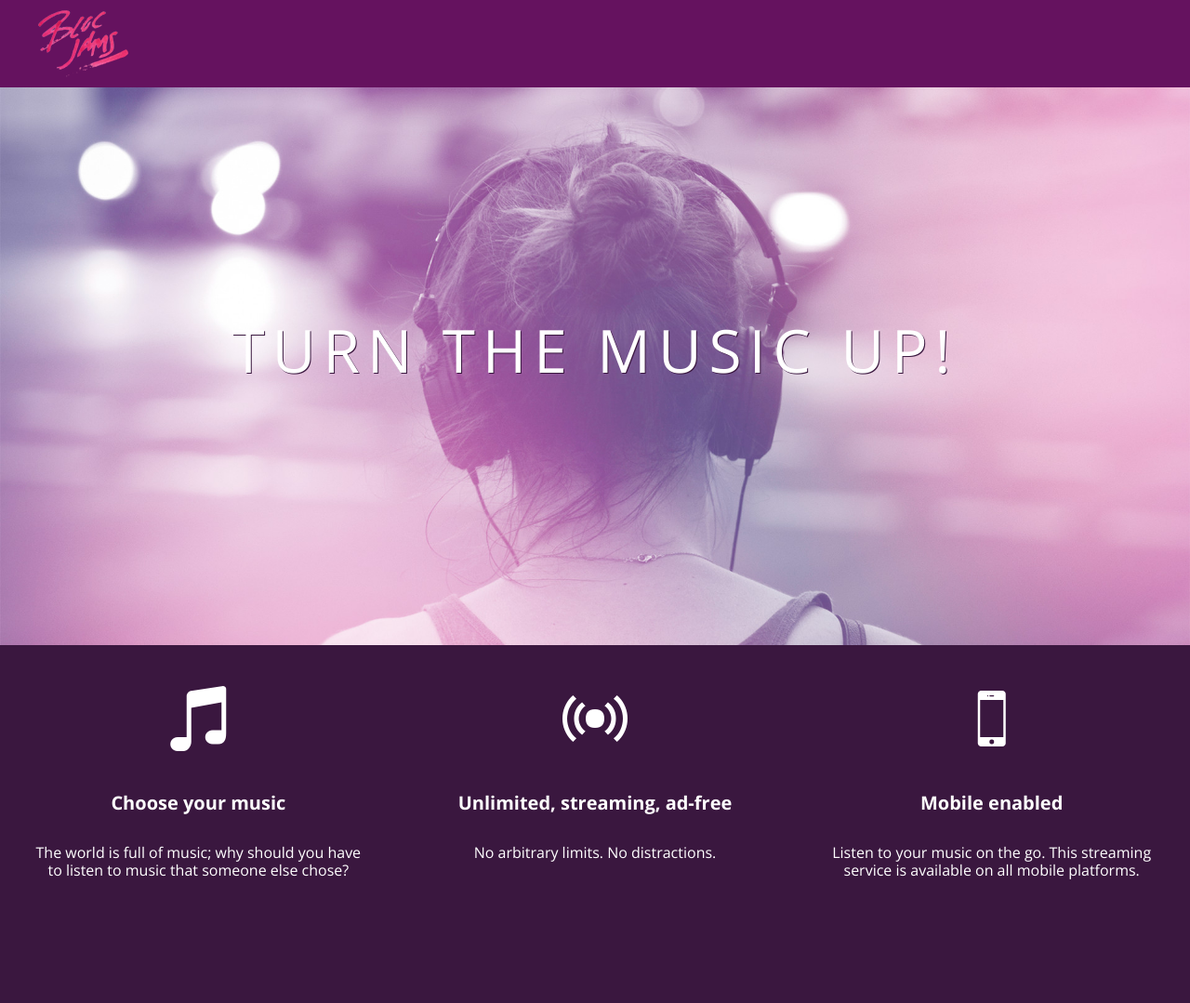
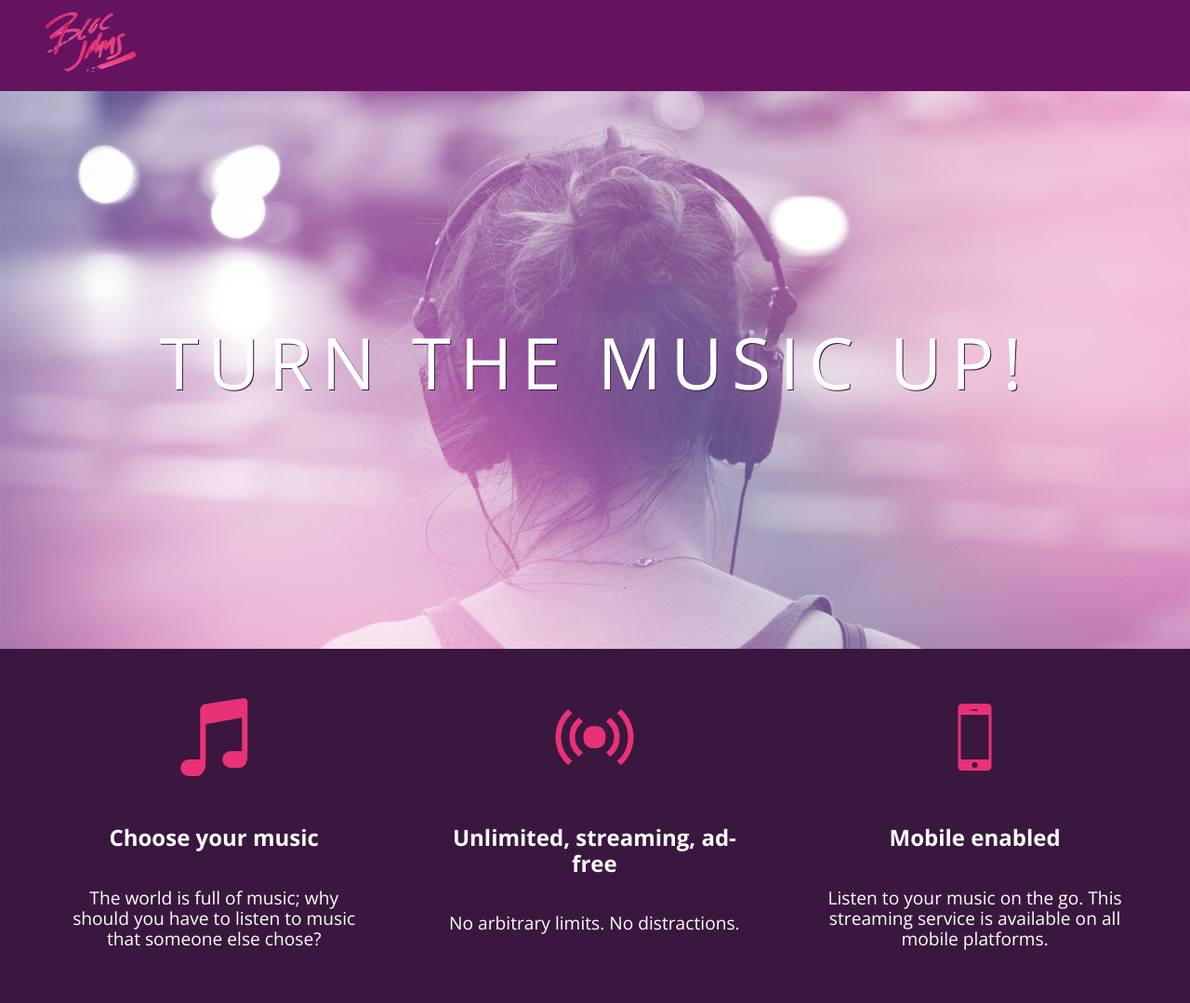
Before and after one commit to logangingerich/bloc-jams, a plain HTML site: page index.html in a window 1280 px wide. Shown: the whole page at 93% size. Before the commit the page ends 993 px from the top, so only its background shows below. Drawn offline with nearby package versions, Linux system fonts and the light colour scheme.

Commit message:
Assignment 4: Responsiveness: complete

```diff
--- a/index.html
+++ b/index.html
@@ -6,6 +6,7 @@
         <link rel="stylesheet" type="text/css" href="http://code.ionicframework.com/ionicons/2.0.1/css/ionicons.min.css">
         <link rel="stylesheet" type="text/css" href="styles/normalize.css">
         <link rel="stylesheet" type="text/css" href="styles/main.css">
+        <link rel="stylesheet" type="text/css" href="styles/landing.css">
     </head>
     <body class="landing">
         <nav class="navbar">
@@ -14,18 +15,18 @@
         <section class="hero-content">
             <h1 class="hero-title">Turn the music up!</h1>
         </section>
-        <section class="selling-points">
-            <div class="point">
+        <section class="selling-points container clearfix">
+            <div class="point column third">
                 <span class="ion-music-note"></span>
                 <h5 class="point-title">Choose your music</h5>
                 <p class="point-description">The world is full of music; why should you have to listen to music that someone else chose?</p>
             </div>
-            <div class="point">
+            <div class="point column third">
                 <span class="ion-radio-waves"></span>
                 <h5 class="point-title">Unlimited, streaming, ad-free</h5>
                 <p class="point-description">No arbitrary limits. No distractions.</p>
             </div>
-            <div class="point">
+            <div class="point column third">
                 <span class="ion-iphone"></span>
                 <h5 class="point-title">Mobile enabled</h5>
                 <p class="point-description">Listen to your music on the go. This streaming service is available on all mobile platforms.</p>
--- /dev/null
+++ b/styles/landing.css
@@ -0,0 +1,48 @@
+body.landing {
+    background-color: rgb(58,23,63);
+}
+
+.hero-content {
+    position: relative;
+    min-height: 600px;
+    background-image: url(../assets/images/bloc_jams_bg.jpg);
+    background-repeat: no-repeat;
+    background-position: center center;
+    background-size: cover;
+}
+
+.hero-content .hero-title {
+    position: absolute;
+    top: 40%;
+    -webkit-transform: translateY(-50%);
+    -moz-transform: translateY(-50%);
+    transform: translateY(-50%);
+    width: 100%;
+    text-align: center;
+    font-size: 4rem;
+    font-weight: 300;
+    text-transform: uppercase;
+    letter-spacing: 0.5rem;
+    text-shadow: 1px 1px 0px rgb(58,23,63);
+}
+
+.selling-points {
+    position: relative;
+}
+
+.point {
+    position: relative;
+    padding: 2rem;
+    text-align: center;
+}
+
+.point  .point-title {
+    font-size: 1.25rem;
+}
+
+.ion-music-note,
+.ion-radio-waves,
+.ion-iphone {
+    color: rgb(233,50,117);
+    font-size: 5rem;
+}
--- a/styles/main.css
+++ b/styles/main.css
@@ -1,6 +1,12 @@
+*, *:before, *:after {
+    -moz-box-sizing: border-box;
+    -webkit-box-sizing: border-box;
+    box-sizing: border-box;
+}
+
 html {
     height: 100%;
-    font-siz: 100%;
+    font-size: 100%;
 }
 
 body {
@@ -9,69 +15,46 @@ body {
     min-height: 100%;
 }
 
-body.landing {
-    background-color: rgb(58,23,63);
-}
-
 .navbar {
     padding: 0.5rem;
     background-color: rgb(101,18,95);
 }
 
-.navbar .logo {
+.navbar > .logo {
     position: relative;
     left: 2rem;
 }
 
-.hero-content {
-    position: relative;
-    min-height: 600px;
-    background-image: url(../assets/images/bloc_jams_bg.jpg);
-    background-repeat: no-repeat;
-    background-position: center center;
-    background-size: cover;
+ .container {
+     margin: 0 auto;
+     max-width: 64rem;
+ }
+
+@media (min-width: 640px) {
+  html { font-size: 112%; }
+.column {
+         float: left;
+         padding-left: 1rem;
+         padding-right: 1rem;
+     }
+         .column.full { width: 100%; }
+     .column.two-thirds { width: 66.7%; }
+     .column.half { width: 50%; }
+     .column.third { width: 33.3%; }
+     .column.fourth { width: 25%; }
+     .column.flow-opposite { float: right; }
 }
 
-.hero-content .hero-title {
-    position: absolute;
-    top: 40%;
-    -webkit-transform: translateY(-50%);
-    -moz-transform: translateY(-50%);
-    -ms-transform: translateY(-50%);
-    transform: translateY(-50%);
-    width: 100%;
-    text-align: center;
-    font-size: 4rem;
-    font-weight: 300;
-    text-transform: uppercase;
-    letter-spacing: 0.5rem;
-    text-shadow: 1px 1px 0px rgb(58,23,63);
+ @media (min-width: 1024px) {
+      html { font-size: 120%; }
+ }
+
+.clearfix::before,
+.clearfix::after {
+   content: " ";
+   display: table;
 }
 
-.selling-points {
-    position: relative;
-    display: table;
-    width: 100%;
-    -webkit-box-sizing: border-box;
-    -moz-box-sizing: border-box;
-    box-sizing: border-box;
+.clearfix::after {
+   clear: both;
 }
-
-.point {
-    display: table-cell;
-    position: relative;
-    width: 33.3%;
-    padding: 2rem;
-    text-align: center;
-}
-
-.point .point-title {
-    font-size: 1.25rem;
-}
-
-.ion-music-note,
-.ion-radio-waves,
-.ion-iphone {
-    color: rgd(233,50,117);
-    font-size: 5rem;
-}
```
